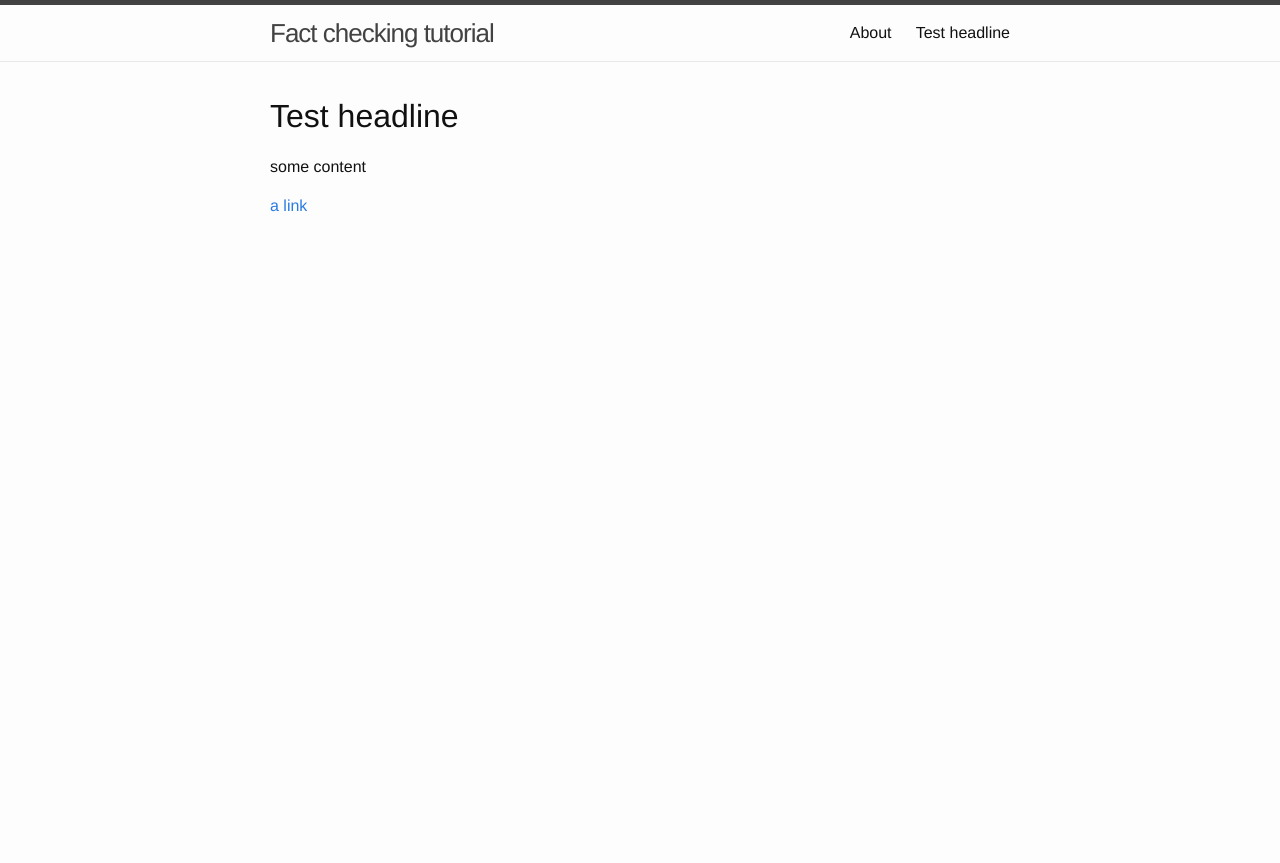
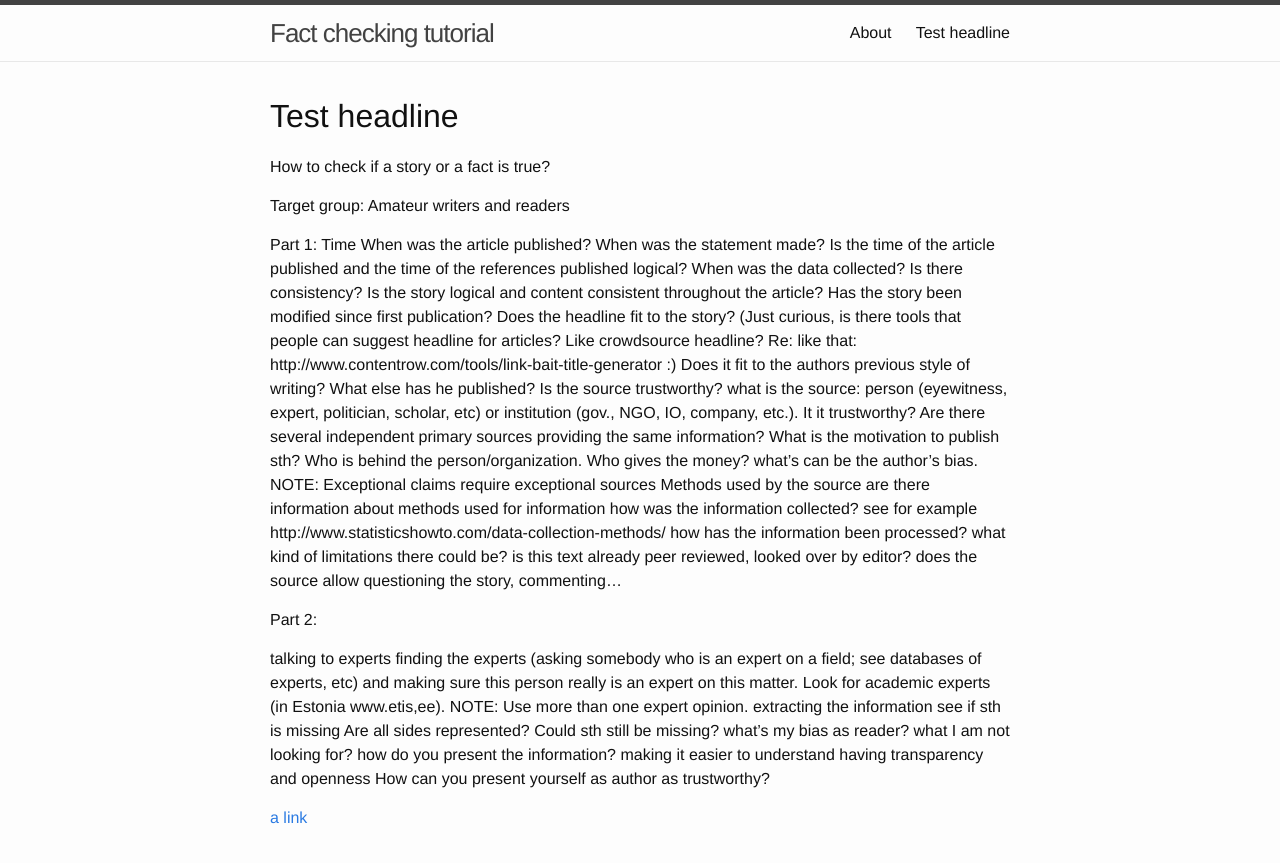
Before and after one commit to fact-tutorial/fact-tutorial.github.io, a Jekyll site: the page built from index.md, in a window 1280 px wide. Shown: the top 863 px of the page. Built offline with Jekyll 4.4.1, drawn with Linux system fonts in a browser that asks for light colours; our own code applies the rules of GitHub Pages for plain Markdown files.

Commit message:
Update index.md

```diff
--- a/index.md
+++ b/index.md
@@ -8,7 +8,46 @@ layout: home
 
 # Test headline
 
+How to check if a story or a fact is true?
 
-some content
+Target group:
+Amateur writers and readers
+
+Part 1:
+Time
+When was the article published? When was the statement made?
+Is the time of the article published and the time of the references published logical?
+When was the data collected?
+Is there consistency?
+Is the story logical and content consistent throughout the article?
+Has the story been modified since first publication?
+Does the headline fit to the story? (Just curious, is there tools that people can suggest headline for articles? Like crowdsource headline? Re: like that: http://www.contentrow.com/tools/link-bait-title-generator :)
+Does it fit to the authors previous style of writing? What else has he published?
+Is the source trustworthy?
+what is the source: person (eyewitness, expert, politician, scholar, etc) or institution (gov., NGO, IO, company, etc.). It it trustworthy?
+ Are there several independent primary sources providing the same information?
+What is the motivation to publish sth? Who is behind the person/organization. Who gives the money? what’s can be the author’s bias.
+NOTE: Exceptional claims require exceptional sources
+Methods used by the source
+are there information about methods used for information
+how was the information collected? see for example http://www.statisticshowto.com/data-collection-methods/
+how has the information been processed?
+what kind of limitations there could be?
+is this text already peer reviewed, looked over by editor?
+does the source allow questioning the story, commenting...
+
+Part 2:
+
+talking to experts
+finding the experts (asking somebody who is an expert on a field; see databases of experts, etc) and making sure this person really is an expert on this matter. Look for academic experts (in Estonia www.etis,ee).
+NOTE: Use more than one expert opinion.
+extracting the information
+see if sth is missing
+Are all sides represented?
+Could sth still be missing? what’s my bias as reader? what I am not looking for?
+how do you present the information?
+making it easier to understand
+having transparency and openness
+How can you present yourself as author as trustworthy?
 
 [a link](http://google.com)
```
